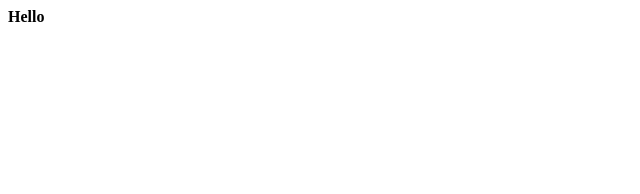
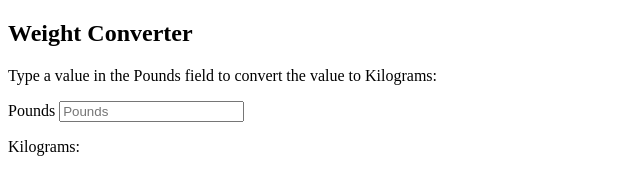
Before and after one commit to jaehayi/jaehayi.github.io, a plain HTML site: page index.html in a window 1280 px wide. Shown: the whole page, without its empty margins (0-640 px from the left). Drawn offline with Linux system fonts and the light colour scheme.

Commit message:
Update index.html

```diff
--- a/index.html
+++ b/index.html
@@ -1 +1,22 @@
-<b>Hello</b>
+<!DOCTYPE html>
+<html>
+<title>Pounds to Kilograms Weight Converter</title>
+<body>
+
+<h2>Weight Converter</h2>
+<p>Type a value in the Pounds field to convert the value to Kilograms:</p>
+
+<p>
+  <label>Pounds</label>
+  <input id="inputPounds" type="number" placeholder="Pounds" oninput="weightConverter(this.value)" onchange="weightConverter(this.value)">
+</p>
+<p>Kilograms: <span id="outputKilograms"></span></p>
+
+<script>
+function weightConverter(valNum) {
+  document.getElementById("outputKilograms").innerHTML=valNum/2.2046;
+}
+</script>
+
+</body>
+</html>
```
